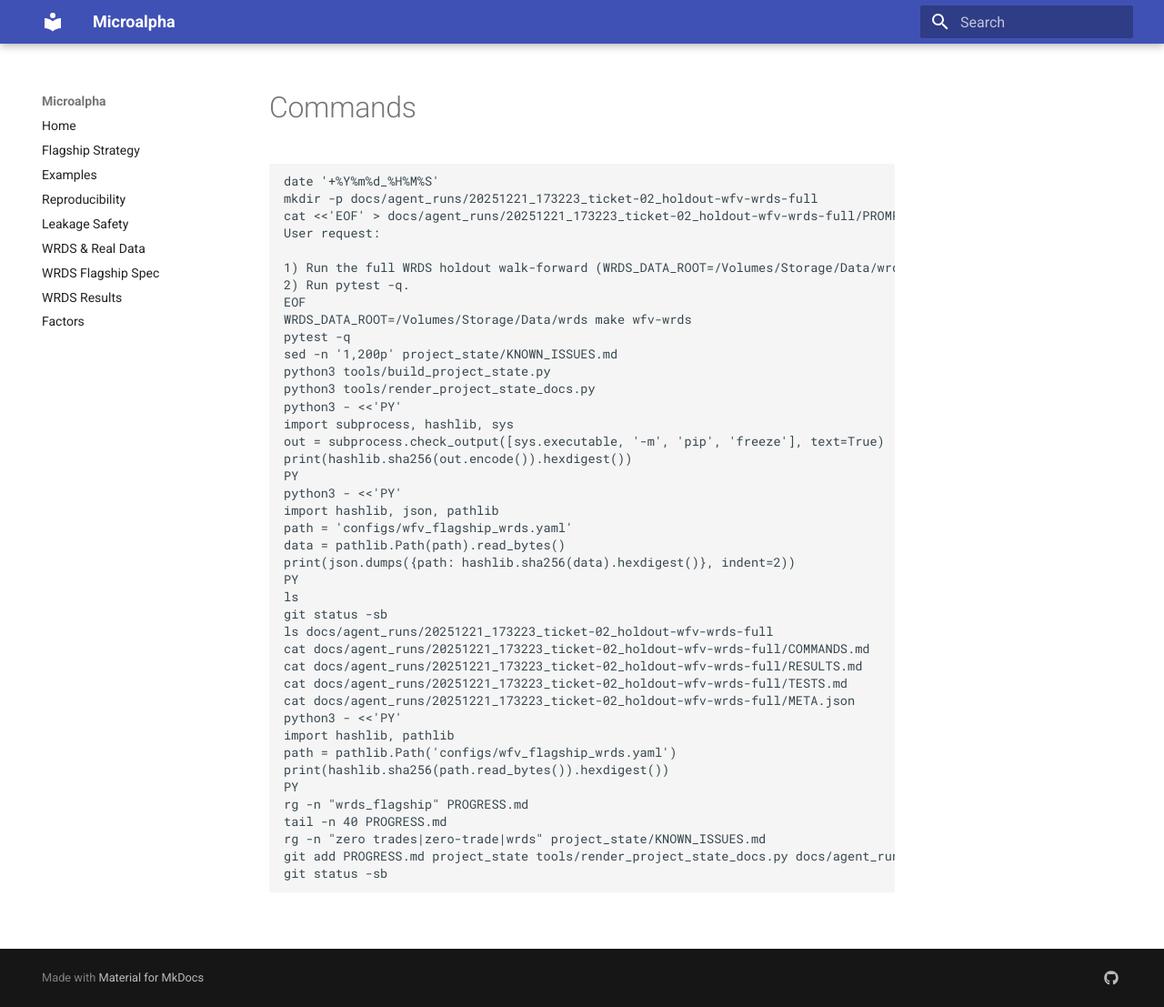
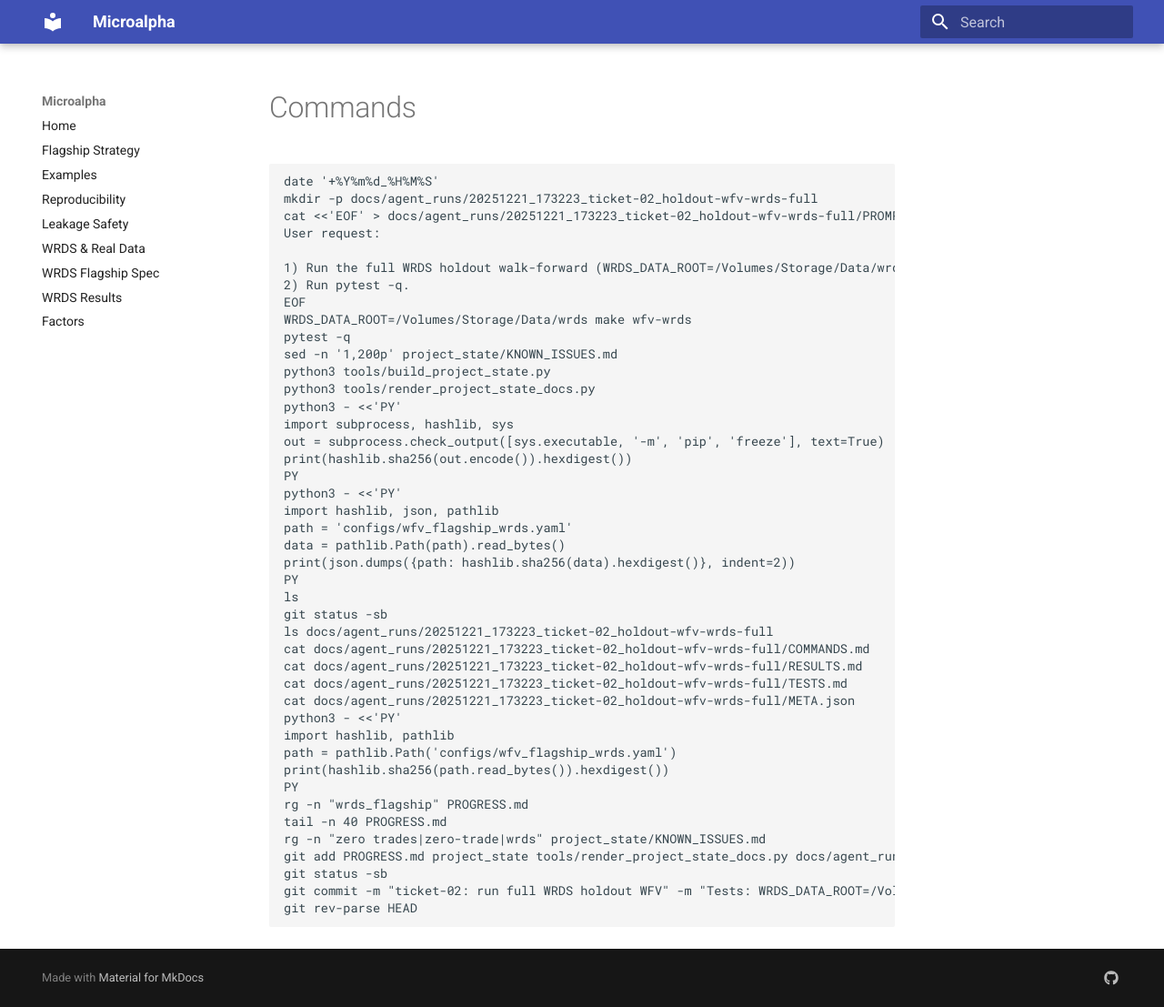
Before and after one commit to MateoBodon/microalpha, an MkDocs documentation site: the page built from docs/agent_runs/20251221_173223_ticket-02_holdout-wfv-wrds-full/COMMANDS.md, in a window 1280 px wide and 1107 px high. Shown: the whole window at 91% size. Built offline with MkDocs 1.6.1 and Material for MkDocs 9.7.7, drawn with Linux system fonts in a browser that asks for light colours.

Commit message:
chore: update run metadata
Tests: not run (metadata update)

Artifacts: none

Docs: docs/agent_runs/20251221_173223_ticket-02_holdout-wfv-wrds-full/META.json, docs/agent_runs/20251221_173223_ticket-02_holdout-wfv-wrds-full/COMMANDS.md

````diff
--- a/docs/agent_runs/20251221_173223_ticket-02_holdout-wfv-wrds-full/COMMANDS.md
+++ b/docs/agent_runs/20251221_173223_ticket-02_holdout-wfv-wrds-full/COMMANDS.md
@@ -42,4 +42,6 @@
 rg -n "zero trades|zero-trade|wrds" project_state/KNOWN_ISSUES.md
 git add PROGRESS.md project_state tools/render_project_state_docs.py docs/agent_runs/20251221_173223_ticket-02_holdout-wfv-wrds-full
 git status -sb
+git commit -m "ticket-02: run full WRDS holdout WFV" -m "Tests: WRDS_DATA_ROOT=/Volumes/Storage/Data/wrds make wfv-wrds; pytest -q" -m "Artifacts: artifacts/wrds_flagship/2025-12-21T22-32-44Z-2b48ef7 (local only)" -m "Docs: PROGRESS.md, project_state/*, docs/agent_runs/20251221_173223_ticket-02_holdout-wfv-wrds-full/, tools/render_project_state_docs.py"
+git rev-parse HEAD
 ```
--- a/docs/agent_runs/20251221_173223_ticket-02_holdout-wfv-wrds-full/META.json
+++ b/docs/agent_runs/20251221_173223_ticket-02_holdout-wfv-wrds-full/META.json
@@ -2,7 +2,7 @@
   "run_name": "20251221_173223_ticket-02_holdout-wfv-wrds-full",
   "ticket_id": "ticket-02",
   "git_sha_before": "2b48ef75f24acdb206db20d9f5a2681366ac5afa",
-  "git_sha_after": "HEAD",
+  "git_sha_after": "a89803df5b49b983547d0f2e97b0ae24778b008a",
   "branch": "feat/ticket-02-holdout-wfv",
   "timestamp_local": "2025-12-21T17:32:23",
   "env": {
````
